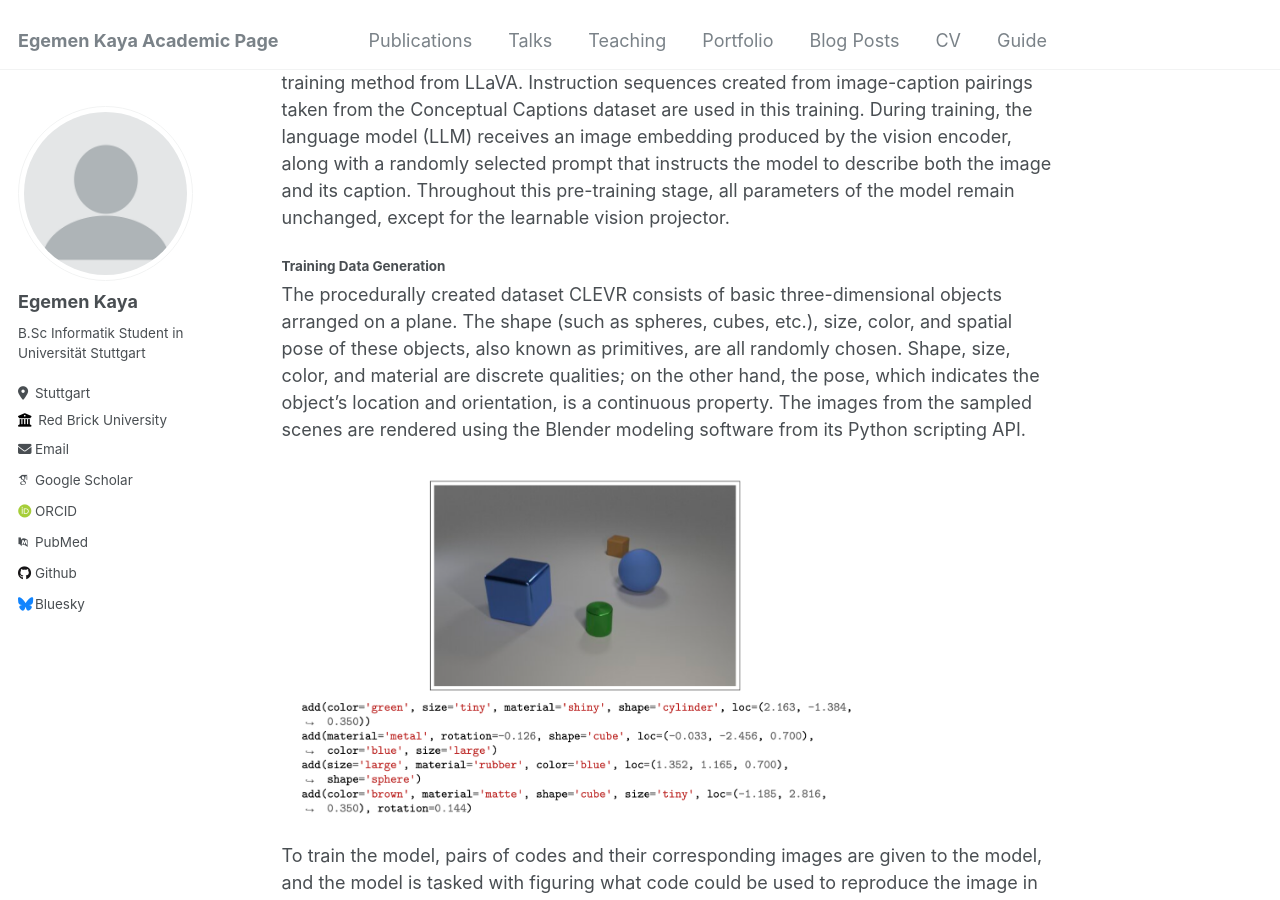
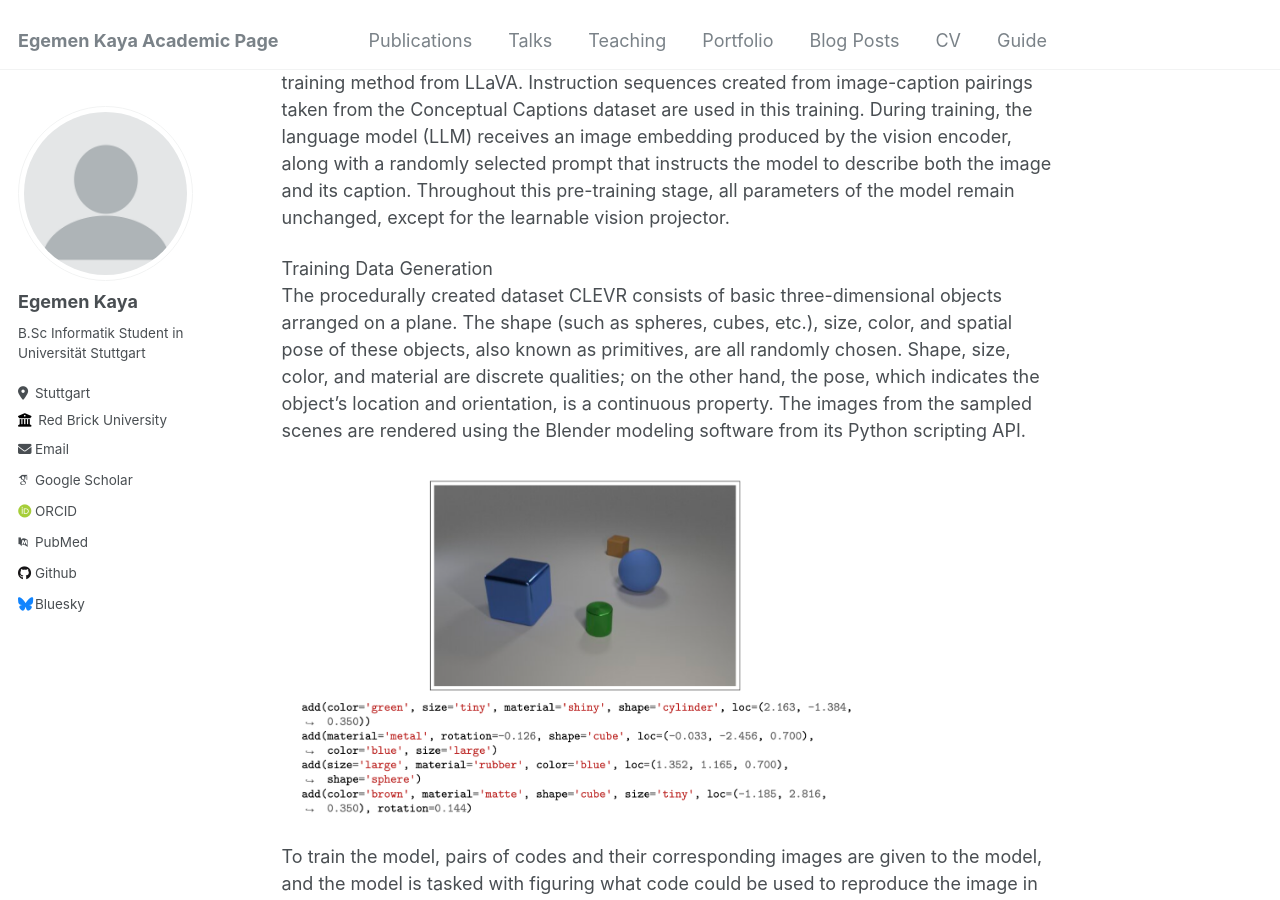
Before and after one commit to egemeenkaya/egemeenkaya.github.io, a Jekyll site: the page built from _posts/2015-08-14-blog-post-4.md, in a window 1280 px wide and 900 px high, scrolled down 2132 px. Built offline with Jekyll 4.4.1, drawn with Linux system fonts in a browser that asks for light colours; some web fonts are replaced.

```diff
--- a/_posts/2015-08-14-blog-post-4.md
+++ b/_posts/2015-08-14-blog-post-4.md
@@ -36,7 +36,7 @@ The IG-LLM model is based on an instruction-tuned variant of LLaMA-1 7B in conju
 The linear vision-encoder projection is initially trained using the feature-alignment pre-training method from LLaVA. Instruction sequences created from image-caption pairings taken from the Conceptual Captions dataset are used in this training. During training, the language model (LLM) receives an image embedding produced by the vision encoder, along with a randomly selected prompt that instructs the model to describe both the image and its caption. Throughout this pre-training stage, all parameters of the model remain unchanged, except for the learnable vision projector.
 
 
-<h4 id="trainingdata">Training Data Generation</h4>
+<h3.5 id="trainingdata">Training Data Generation</h3.5>
 
 The procedurally created dataset CLEVR consists of basic three-dimensional objects arranged on a plane. The shape (such as spheres, cubes, etc.), size, color, and spatial pose of these objects, also known as primitives, are all randomly chosen. Shape, size, color, and material are discrete qualities; on the other hand, the pose, which indicates the object's location and orientation, is a continuous property. The images from the sampled scenes are rendered using the Blender modeling software from its Python scripting API.
 
```
